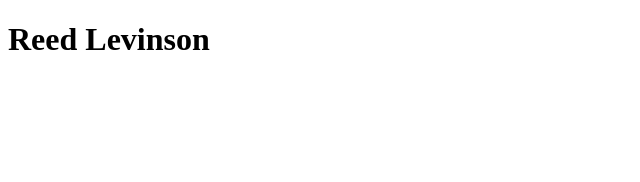
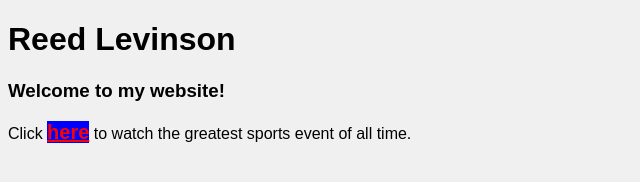
Before and after one commit to reedlevinson/reedle.me, a plain HTML site: page index.html in a window 1280 px wide. Shown: the whole page, without its empty margins (0-640 px from the left). Drawn offline with Linux system fonts and the light colour scheme.

Commit message:
Updated site with new stuff

```diff
--- a/index.html
+++ b/index.html
@@ -1,9 +1,23 @@
 <!DOCTYPE html>
+<style>
+    body {
+        background-color: #f0f0f0;
+        font-family: Arial, sans-serif;
+    }
+    .pats {
+        color: red;
+        font-weight: bold;
+        font-size: 20px;
+        background-color: blue;
+    }
+</style>
 <html lang="en">
 <head>
-    <title>My Webpage</title>
+    <title>Reed's Webpage</title>
 </head>
 <body>
     <h1>Reed Levinson</h1>
+    <h3>Welcome to my website!</h3>
+    <p>Click <a class="pats" href="https://www.youtube.com/watch?v=016LXFHpFCk">here</a> to watch the greatest sports event of all time.</p>
 </body>
 </html>
```
